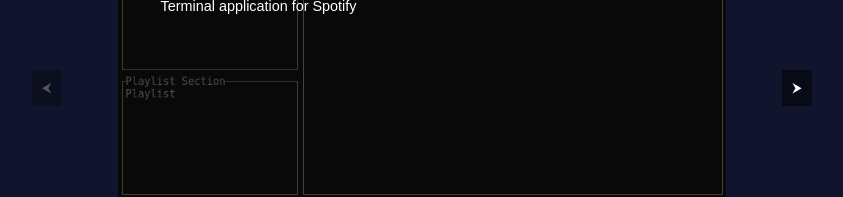
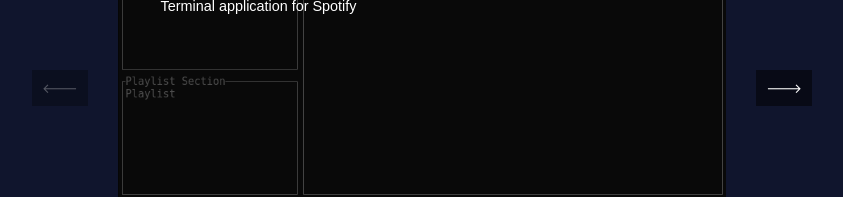
Before and after one commit to moonlight58/portfolio, a Vue app: page / in a window 1280 px wide. Shown: the part 605-802 px from the top of the page, without its empty margins (218-1061 px from the left). Built offline with nearby package versions, Linux system fonts and the light colour scheme; a web font is replaced by a local one.

Commit message:
Unicode Arrow Carousel

```diff
--- a/src/components/CarouselProject.vue
+++ b/src/components/CarouselProject.vue
@@ -40,8 +40,8 @@
         </div>
       </div>
     </div>
-    <button @click="prev" class="control prev" :disabled="isPrevDisabled" :class="{ disabled: isPrevDisabled }">⮜</button>
-    <button @click="next" class="control next" :disabled="isNextDisabled" :class="{ disabled: isNextDisabled }">⮞</button>
+    <button @click="prev" class="control prev" :disabled="isPrevDisabled" :class="{ disabled: isPrevDisabled }">🡐</button>
+    <button @click="next" class="control next" :disabled="isNextDisabled" :class="{ disabled: isNextDisabled }">🡒</button>
   </div>
 </template>
 
```
